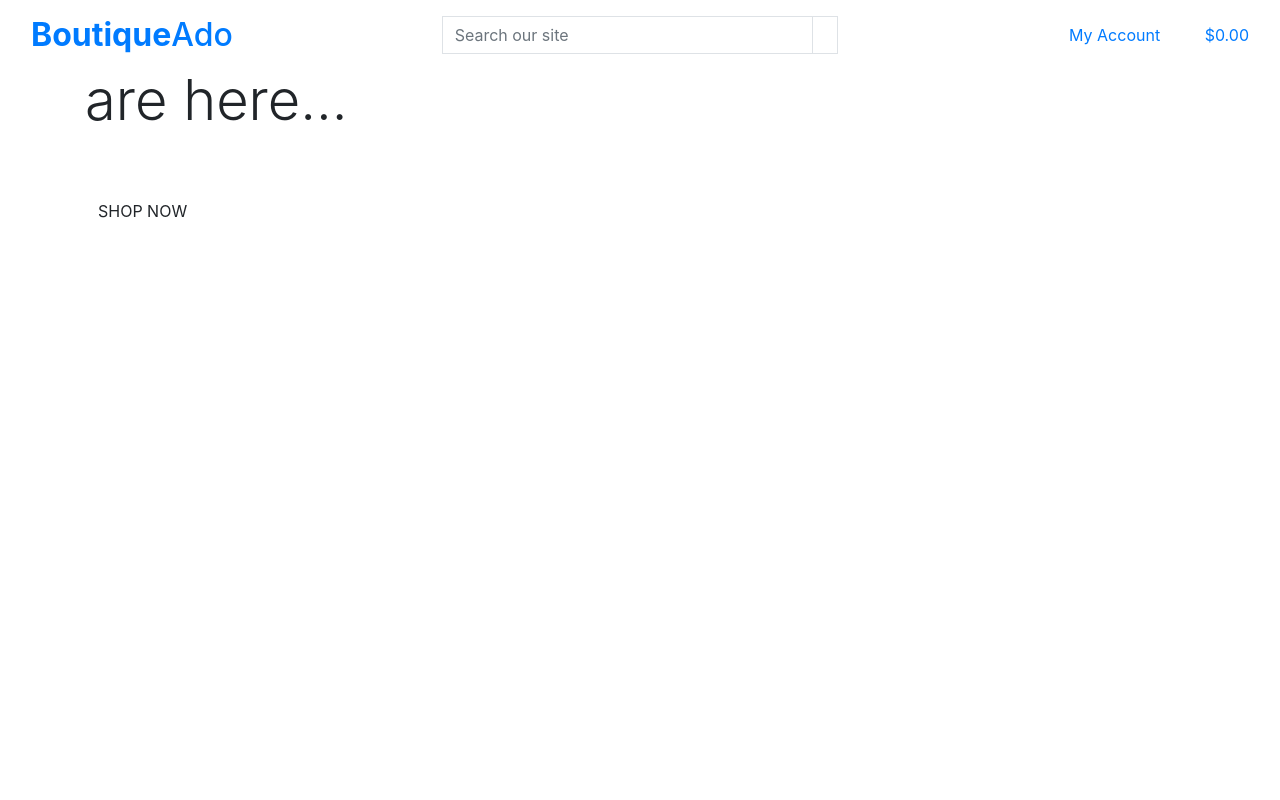
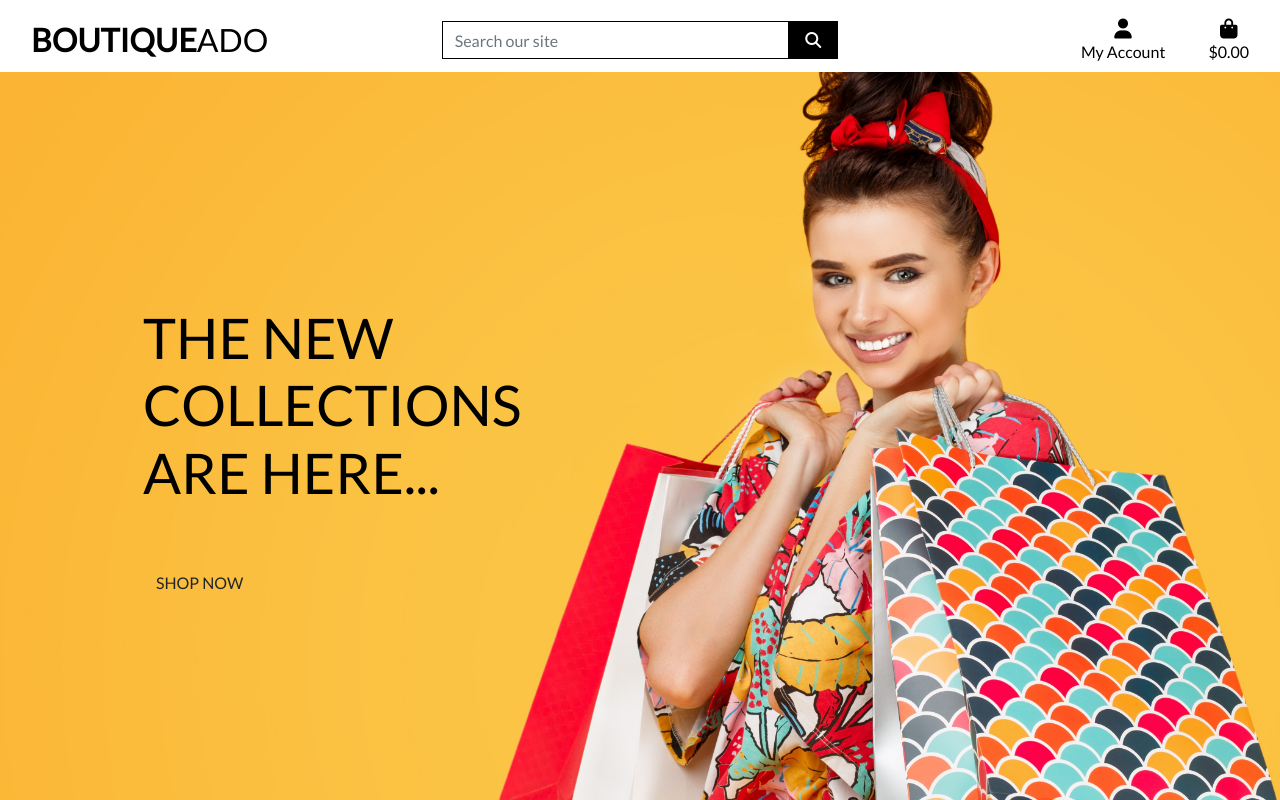
Before and after one commit to lilblupig/ci-16-boutique-ado-v1, a Django app: page / in a window 1280 px wide. Run offline with Django 3.2, Linux system fonts and the light colour scheme; some libraries are stand-ins or nearby versions.

Commit message:
Add Fontawesome and Google Fonts

```diff
--- a/templates/base.html
+++ b/templates/base.html
@@ -14,12 +14,15 @@
 
         {% block corecss %}
             <link rel="stylesheet" href="https://stackpath.bootstrapcdn.com/bootstrap/4.4.1/css/bootstrap.min.css" integrity="sha384-Vkoo8x4CGsO3+Hhxv8T/Q5PaXtkKtu6ug5TOeNV6gBiFeWPGFN9MuhOf23Q9Ifjh" crossorigin="anonymous">
+            <link rel="stylesheet" href="https://fonts.googleapis.com/css2?family=Lato&display=swap">
+            <link rel="stylesheet" href="{% static 'css/base.css' %}">
         {% endblock %}
 
         {% block extracss %}
         {% endblock %}
 
         {% block corejs %}
+            <script src="https://kit.fontawesome.com/e9c73d7092.js" crossorigin="anonymous"></script> <!-- From CI tutorial, for ease -->
             <script src="https://code.jquery.com/jquery-3.4.1.slim.min.js" integrity="sha384-J6qa4849blE2+poT4WnyKhv5vZF5SrPo0iEjwBvKU7imGFAV0wwj1yYfoRSJoZ+n" crossorigin="anonymous"></script>
             <script src="https://cdn.jsdelivr.net/npm/popper.js@1.16.0/dist/umd/popper.min.js" integrity="sha384-Q6E9RHvbIyZFJoft+2mJbHaEWldlvI9IOYy5n3zV9zzTtmI3UksdQRVvoxMfooAo" crossorigin="anonymous"></script>
             <script src="https://stackpath.bootstrapcdn.com/bootstrap/4.4.1/js/bootstrap.min.js" integrity="sha384-wfSDF2E50Y2D1uUdj0O3uMBJnjuUD4Ih7YwaYd1iqfktj0Uod8GCExl3Og8ifwB6" crossorigin="anonymous"></script>
```
